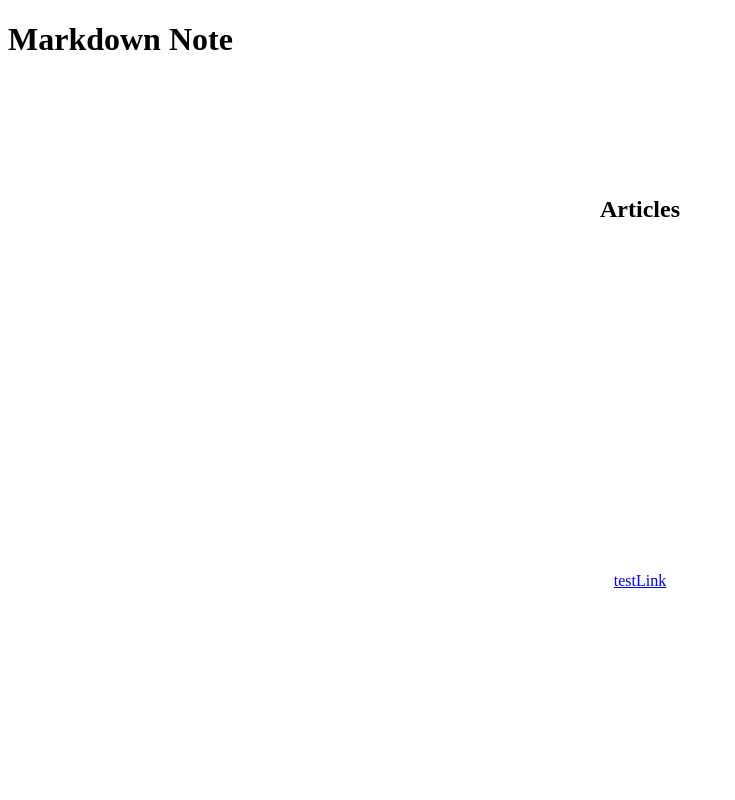
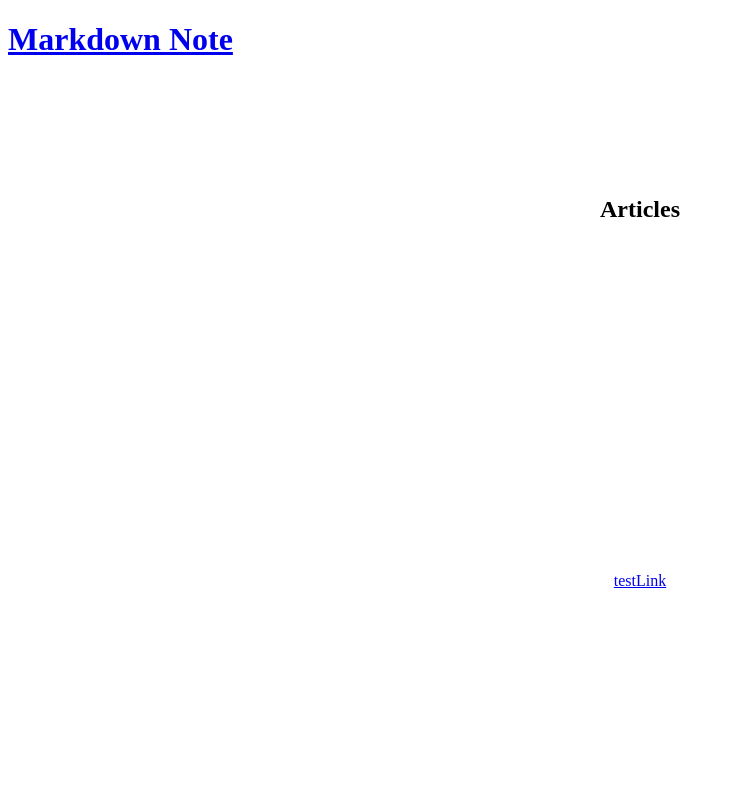
Before and after one commit to kzhub/mdx-blog, a Next.js app: page / in a window 1280 px wide. Shown: the top 800 px of the page, without its empty margins (0-735 px from the left). Built offline with nearby package versions, Linux system fonts and the light colour scheme.

Commit message:
add chakra ui

```diff
--- a/pages/_document.tsx
+++ b/pages/_document.tsx
@@ -1,11 +1,16 @@
 import { Html, Head, Main, NextScript } from 'next/document'
+import Link from 'next/link'
 
 export default function Document() {
 	return (
 		<Html lang="ja">
 			<Head />
 			<body>
-				<h1>Markdown Note</h1>
+				<h1>
+					<Link href='/'>
+					Markdown Note
+					</Link>
+				</h1>
 				<Main />
 				<NextScript />
 			</body>
```
